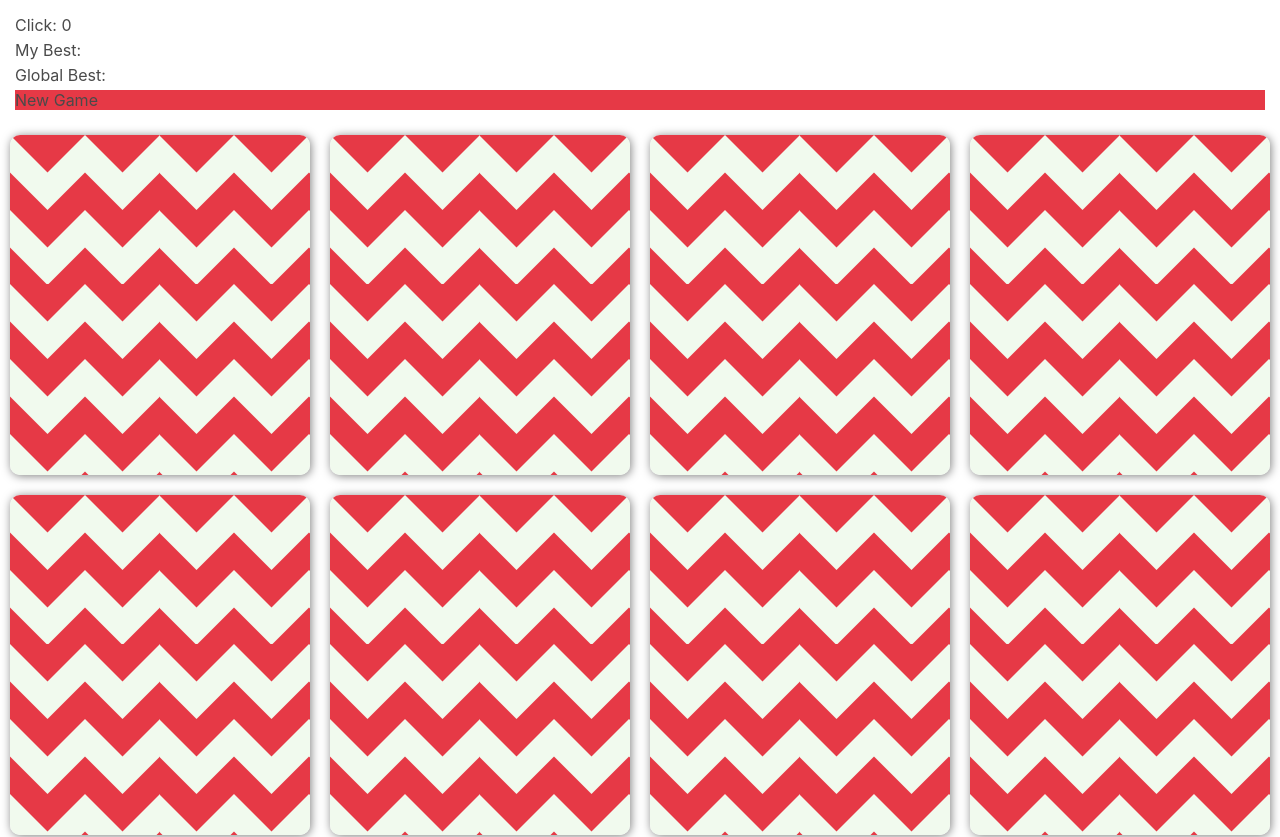
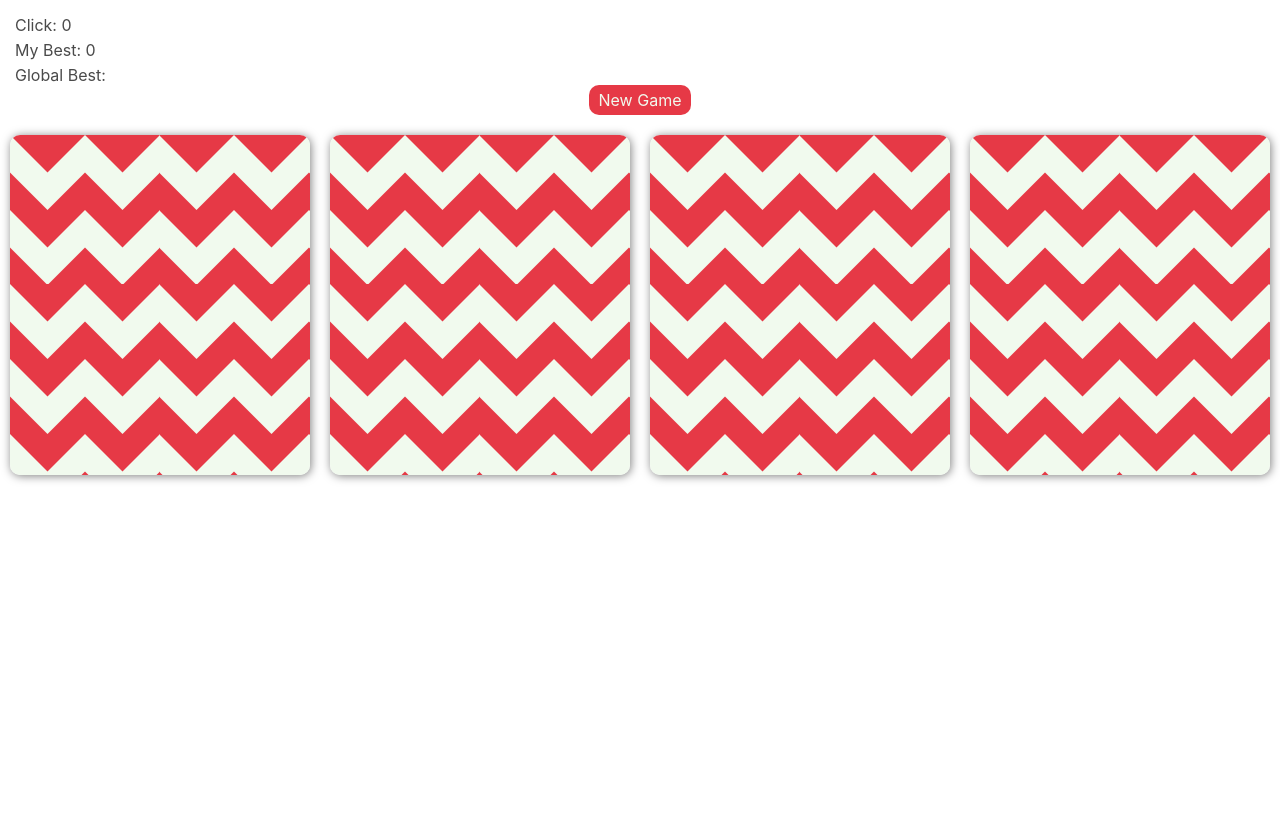
Before and after one commit to freedomzzzii/Card-matching-game, a Next.js app: page / in a window 1280 px wide. Shown: the top 837 px of the page. After the commit the page ends 800 px from the top, so only its background shows below. Built offline with nearby package versions, Linux system fonts and the light colour scheme.

Commit message:
feat: update logic to handle cards

```diff
--- a/components/card/card.tsx
+++ b/components/card/card.tsx
@@ -1,4 +1,4 @@
-import React, { useState, useEffect } from 'react';
+import React, { useState, useEffect, forwardRef, useImperativeHandle, Ref } from 'react';
 
 import styles from './card.module.scss';
 
@@ -12,9 +12,15 @@ type propsCardTypes = {
 };
 type propsCardsTypes = {
   handleCount: () => void,
+  handleFinishGame: () => void,
+};
+type selectCardsType = {
+  selectIndex: null | number,
+  selectCards: Array<'compare' | 'success' | null>
 };
 
-const dummyCard = [1, 2, 3, 4, 5, 6]
+// const dummyCard = [1, 2, 3, 4, 5, 6, 1, 2, 3, 4, 5, 6];
+const dummyCard = [1, 2, 1, 2];
 
 function Card(props: propsCardTypes) {
   return (
@@ -27,10 +33,10 @@ function Card(props: propsCardTypes) {
   );
 }
 
-export default function Cards(props: propsCardsTypes) {
+export default forwardRef(function Cards(props: propsCardsTypes, ref: Ref<{}>) {
   const [cards, setCards] = useState<Array<number>>([]);
-  const [selectCards, setSelectCards] = useState<{ selectIndex: null | number, selectCards: Array<'compare' | 'success' | null> }>({ selectIndex: null, selectCards: [] });
-  const [isReady, setIsReady] = useState<boolean>(true)
+  const [selectCards, setSelectCards] = useState<selectCardsType>({ selectIndex: null, selectCards: [] });
+  const [isReady, setIsReady] = useState<boolean>(false)
 
   const handleSelectCard = (index: number) => {
     try {
@@ -50,12 +56,13 @@ export default function Cards(props: propsCardsTypes) {
 
             setSelectCards(selectCards);
             handleFlipCard(index);
+
+            handleCheckMatchAll();
           } else { // not match
             handleFlipCard(index);
             setIsReady(false); // set this value for can not click card before card is not finish flip
 
             setTimeout(() => { // set timeout for flip card not match
-              console.log('timeout>>')
               handleFlipCard(index);
               handleFlipCard(selectCards.selectIndex);
               selectCards.selectCards[index] = null;
@@ -95,15 +102,53 @@ export default function Cards(props: propsCardsTypes) {
     }
   }
 
+  const handleFlipAll = () => {
+    try {
+      cards.forEach((number, index) => document.getElementById(`card-${index}`).className = styles.card);
+    } catch (error) {
+      return
+    }
+  }
+
+  const handleCheckMatchAll = () => {
+    try {
+      const check = document.querySelectorAll(`.${styles.card}`);
+
+      if (check.length === 0) {
+        setIsReady(false);
+        setTimeout(() => {
+          handleFlipAll();
+          props.handleFinishGame();
+        }, 1000);
+      }
+    } catch (error) {
+      return
+    }
+  }
+
+  const handleResetGame = () => {
+    handleFlipAll();
+    setTimeout(() => {
+      setCards([]);
+      setSelectCards({ selectIndex: null, selectCards: [] });
+    }, 1000);
+  }
+
   useEffect(() => {
     if (cards.length === 0) {
-      setCards([...shuffle(dummyCard), ...shuffle(dummyCard)]);
+      setCards(shuffle(dummyCard));
+      setIsReady(true);
     }
   }, [cards])
+
+  useImperativeHandle(ref, () => ({
+    handleResetGame,
+  }));
 
   if (cards.length === 0) {
     return (<div>loading...</div>);
   }
+  console.log('card>>', cards)
 
   return (
     <div className={styles.container}>
@@ -120,4 +165,4 @@ export default function Cards(props: propsCardsTypes) {
       }
     </div>
   )
-}
+});
--- a/components/summary/summary.module.scss
+++ b/components/summary/summary.module.scss
@@ -2,12 +2,20 @@
   padding: 10px;
   > div {
     margin: 5px;
-    // background-color: #e63946;
   }
 }
 
+.boxBtn {
+  text-align: center;
+}
 .btnNewGame {
   background-color: #e63946;
+  padding: 5px 10px;
+  border-radius: 10px;
+  color: #f1faee;
+  text-align: center;
+  max-width: 100px;
+  cursor: pointer;
 }
 
 @media (max-width: 1024px) {
--- a/components/summary/summary.tsx
+++ b/components/summary/summary.tsx
@@ -1,18 +1,20 @@
-import type { AppProps } from 'next/app';
-
 import styles from './summary.module.scss';
 
 type propsTypes = {
   count: number,
+  bestScore: number,
+  handleNewGame: () => void,
 };
 
 export default function Summary(props: propsTypes) {
   return (
     <div className={styles.container}>
       <div>Click: {props.count}</div>
-      <div>My Best:</div>
+      <div>My Best: {props.bestScore}</div>
       <div>Global Best:</div>
-      <div className={styles.btnNewGame}>New Game</div>
+      <div className={styles.boxBtn}>
+        <span className={styles.btnNewGame} onClick={props.handleNewGame}>New Game</span>
+      </div>
     </div>
   );
 }
--- a/pages/index.tsx
+++ b/pages/index.tsx
@@ -1,4 +1,4 @@
-import React, { useState } from 'react';
+import React, { useState, useEffect, useRef } from 'react';
 
 import styles from '../styles/Home.module.css';
 
@@ -7,14 +7,47 @@ import Cards from '../components/card/card';
 
 export default function Home() {
   const [count, setCount] = useState<number>(0);
+  const [bestScore, setBestScore] = useState<number>(0);
+  const [isFinish, setIsFinish] = useState<boolean>(false);
 
-  const handleCount = () => setCount(count + 1);
+  const ref = useRef(null);
+
+  const handleCount = (): void => setCount(count + 1);
+
+  const handleFinishGame = (): void => setIsFinish(true);
+
+  const handleNewGame = (): void => {
+    try {
+      ref.current?.handleResetGame();
+    } catch (error) {
+      return
+    }
+  }
+
+  const handleResetGame = () => {
+    setTimeout(() => {
+      ref.current?.handleResetGame();
+      setIsFinish(false);
+    }, 1000);
+  }
+
+  useEffect(() => {
+    if (isFinish) {
+      if (count < bestScore || bestScore === 0) {
+        setBestScore(count);
+      }
+      setCount(0);
+      handleResetGame();
+    }
+  }, [isFinish])
+
+  console.log('>>>', process.env)
 
   return (
     <div className={styles.container}>
       <div>
-        <Summary count={count} />
-        <Cards handleCount={handleCount} />
+        <Summary count={count} bestScore={bestScore} handleNewGame={handleNewGame} />
+        <Cards ref={ref} handleCount={handleCount} handleFinishGame={handleFinishGame} />
       </div>
     </div>
   );
```
Also changed, not shown: components/card/card.module.scss (+12 -15 lines).
